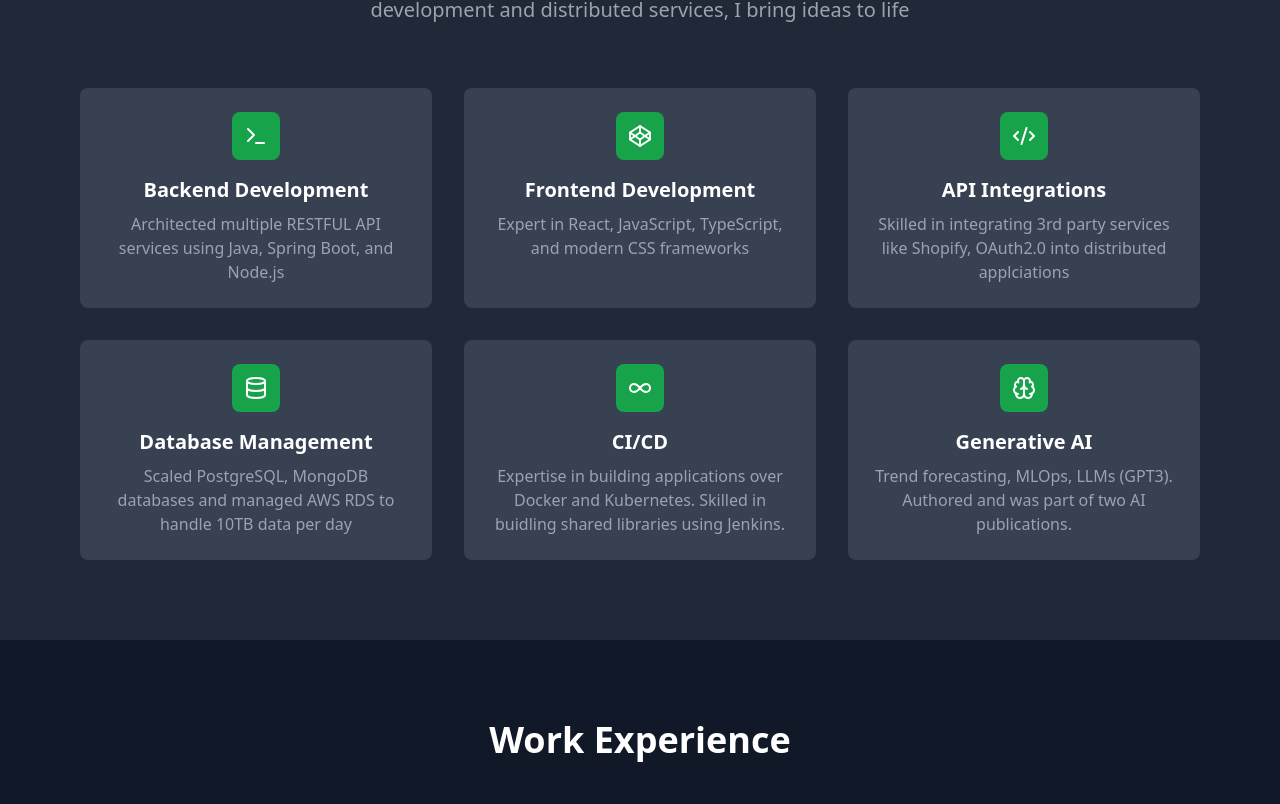
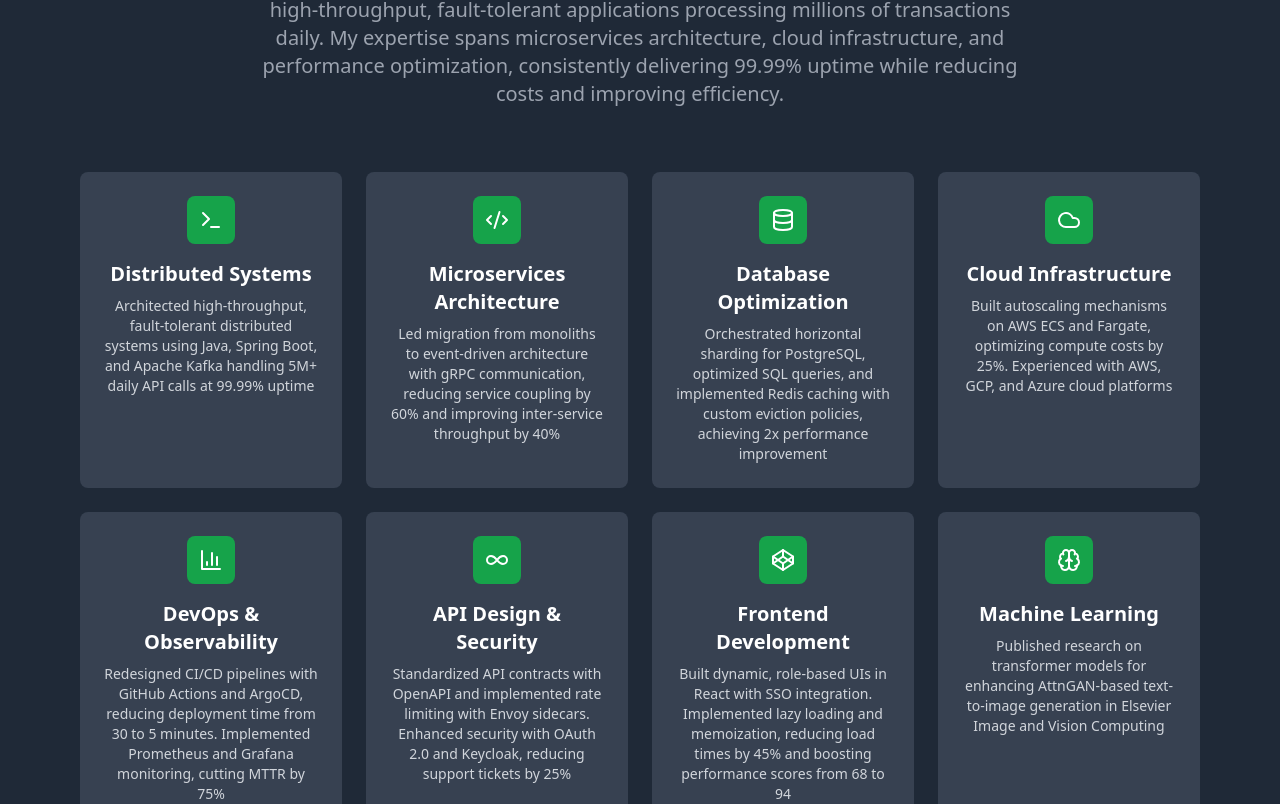
Before and after one commit to sairamkiran9/myportfolio, a React (Vite) app: page / in a window 1280 px wide. Shown: the part 996-1800 px from the top of the page. Built offline with nearby package versions, Linux system fonts and the light colour scheme.

Commit message:
chore: update info

```diff
--- a/src/components/About.tsx
+++ b/src/components/About.tsx
@@ -1,37 +1,47 @@
 import { motion } from 'framer-motion';
-import { Brain, Code2, Codepen, Infinity, Database, Terminal } from 'lucide-react';
+import { Brain, Code2, Codepen, Infinity, Database, Terminal, Cloud, BarChart3 } from 'lucide-react';
 
 export default function About() {
   const skills = [
     {
       icon: <Terminal className="w-6 h-6" />,
-      title: "Backend Development",
-      description: "Architected multiple RESTFUL API services using Java, Spring Boot, and Node.js"
-    },
-    {
-      icon: <Codepen className="w-6 h-6 bd-organe" />,
-      title: "Frontend Development",
-      description: "Expert in React, JavaScript, TypeScript, and modern CSS frameworks"
+      title: "Distributed Systems",
+      description: "Architected high-throughput, fault-tolerant distributed systems using Java, Spring Boot, and Apache Kafka handling 5M+ daily API calls at 99.99% uptime"
     },
     {
       icon: <Code2 className="w-6 h-6" />,
-      title: "API Integrations",
-      description: "Skilled in integrating 3rd party services like Shopify, OAuth2.0 into distributed applciations"
+      title: "Microservices Architecture",
+      description: "Led migration from monoliths to event-driven architecture with gRPC communication, reducing service coupling by 60% and improving inter-service throughput by 40%"
     },
     {
       icon: <Database className="w-6 h-6" />,
-      title: "Database Management",
-      description: "Scaled PostgreSQL, MongoDB databases and managed AWS RDS to handle 10TB data per day"
+      title: "Database Optimization",
+      description: "Orchestrated horizontal sharding for PostgreSQL, optimized SQL queries, and implemented Redis caching with custom eviction policies, achieving 2x performance improvement"
+    },
+    {
+      icon: <Cloud className="w-6 h-6" />,
+      title: "Cloud Infrastructure",
+      description: "Built autoscaling mechanisms on AWS ECS and Fargate, optimizing compute costs by 25%. Experienced with AWS, GCP, and Azure cloud platforms"
+    },
+    {
+      icon: <BarChart3 className="w-6 h-6" />,
+      title: "DevOps & Observability",
+      description: "Redesigned CI/CD pipelines with GitHub Actions and ArgoCD, reducing deployment time from 30 to 5 minutes. Implemented Prometheus and Grafana monitoring, cutting MTTR by 75%"
     },
     {
       icon: <Infinity className="w-6 h-6" />,
-      title: "CI/CD",
-      description: "Expertise in building applications over Docker and Kubernetes. Skilled in buidling shared libraries using Jenkins."
+      title: "API Design & Security",
+      description: "Standardized API contracts with OpenAPI and implemented rate limiting with Envoy sidecars. Enhanced security with OAuth 2.0 and Keycloak, reducing support tickets by 25%"
+    },
+    {
+      icon: <Codepen className="w-6 h-6" />,
+      title: "Frontend Development",
+      description: "Built dynamic, role-based UIs in React with SSO integration. Implemented lazy loading and memoization, reducing load times by 45% and boosting performance scores from 68 to 94"
     },
     {
       icon: <Brain className="w-6 h-6" />,
-      title: "Generative AI",
-      description: "Trend forecasting, MLOps, LLMs (GPT3). Authored and was part of two AI publications."
+      title: "Machine Learning",
+      description: "Published research on transformer models for enhancing AttnGAN-based text-to-image generation in Elsevier Image and Vision Computing"
     }
   ];
 
@@ -45,20 +55,20 @@ export default function About() {
           className="text-center mb-16"
         >
           <h2 className="text-4xl font-bold text-white mb-4">About Me</h2>
-          <p className="text-xl text-gray-400 max-w-2xl mx-auto">
-          I'm a problem solver, passionate about software engineering and distributed applications. With over 3 years of experience in full-stack development and distributed services, I bring ideas to life
+          <p className="text-xl text-gray-400 max-w-3xl mx-auto">
+            I'm a software engineer specializing in distributed systems and full-stack development. With experience at Skyline Infrastructure and Amdocs, I've built high-throughput, fault-tolerant applications processing millions of transactions daily. My expertise spans microservices architecture, cloud infrastructure, and performance optimization, consistently delivering 99.99% uptime while reducing costs and improving efficiency.
           </p>
         </motion.div>
 
-        <div className="grid grid-cols-1 md:grid-cols-3 gap-8">
+        <div className="grid grid-cols-1 md:grid-cols-2 lg:grid-cols-4 gap-6">
           {skills.map((skill, index) => (
             <motion.div
               key={index}
               initial={{ opacity: 0, y: 20 }}
               whileInView={{ opacity: 1, y: 0 }}
               viewport={{ once: true }}
-              transition={{ delay: index * 0.2 }}
-              className="bg-gray-700 p-6 rounded-lg hover:bg-gray-600 transition-colors"
+              transition={{ delay: index * 0.1 }}
+              className="bg-gray-700 p-6 rounded-lg hover:bg-gray-600 transition-colors h-full"
             >
               <motion.div
                 whileHover={{ scale: 1.1 }}
@@ -67,7 +77,7 @@ export default function About() {
                 {skill.icon}
               </motion.div>
               <h3 className="text-xl font-bold text-white mb-2 text-center">{skill.title}</h3>
-              <p className="text-gray-400 text-center">{skill.description}</p>
+              <p className="text-gray-300 text-center text-sm">{skill.description}</p>
             </motion.div>
           ))}
         </div>
--- a/src/components/Hero.tsx
+++ /dev/null
@@ -1 +0,0 @@
-// This file is now obsolete, please use the Hero component in the Hero subdirectory instead
--- a/src/components/Hero/VennDiagram/VennDiagram.tsx
+++ b/src/components/Hero/VennDiagram/VennDiagram.tsx
@@ -32,8 +32,8 @@ const VennDiagram = () => {
         />
 
         {/* Labels */}
-        <text x="200" y="120" fontFamily="sans-serif" fontSize="18" fill="white" opacity="0.9" textAnchor="middle">Full Stack</text>
-        <text x="490" y="120" fontFamily="sans-serif" fontSize="18" fill="white" opacity="0.9" textAnchor="middle">AI/ML</text>
+        <text x="200" y="120" fontFamily="sans-serif" fontSize="18" fill="white" opacity="0.9" textAnchor="middle">Backend</text>
+        <text x="490" y="120" fontFamily="sans-serif" fontSize="18" fill="white" opacity="0.9" textAnchor="middle">Event Driven</text>
         <text x="345" y="440" fontFamily="sans-serif" fontSize="18" fill="white" opacity="0.9" textAnchor="middle">Cloud Infra</text>
 
         {/* Gradient Definitions */}
--- a/src/components/Skills/Skills.tsx
+++ b/src/components/Skills/Skills.tsx
@@ -2,23 +2,49 @@ import { motion } from 'framer-motion';
 import SkillCategory from './SkillCategory';
 
 const skillsData = {
-  frontend: [
-    { title: 'React', level: 90, color: 'bg-blue-500' },
-    { title: 'TypeScript', level: 85, color: 'bg-blue-400' },
-    { title: 'CSS/Tailwind', level: 95, color: 'bg-blue-600' },
-    { title: 'Next.js', level: 80, color: 'bg-blue-500' },
+  languages: [
+    { title: 'Java', level: 95, color: 'bg-red-500' },
+    { title: 'Python', level: 90, color: 'bg-red-400' },
+    { title: 'JavaScript', level: 85, color: 'bg-red-600' },
+    { title: 'TypeScript', level: 85, color: 'bg-red-500' },
+    { title: 'Go', level: 80, color: 'bg-red-400' },
+    { title: 'C++', level: 75, color: 'bg-red-600' },
+    { title: 'SQL', level: 90, color: 'bg-red-500' },
+    { title: 'Shell', level: 80, color: 'bg-red-400' },
   ],
-  backend: [
-    { title: 'Node.js', level: 85, color: 'bg-green-500' },
-    { title: 'Python', level: 80, color: 'bg-green-400' },
-    { title: 'PostgreSQL', level: 75, color: 'bg-green-600' },
-    { title: 'GraphQL', level: 70, color: 'bg-green-500' },
+  frameworks: [
+    { title: 'Spring Boot', level: 95, color: 'bg-blue-500' },
+    { title: 'React', level: 90, color: 'bg-blue-400' },
+    { title: 'Node.js', level: 85, color: 'bg-blue-600' },
+    { title: 'Apache Kafka', level: 90, color: 'bg-blue-500' },
+    { title: 'gRPC', level: 85, color: 'bg-blue-400' },
+    { title: 'JUnit', level: 85, color: 'bg-blue-600' },
+    { title: 'Hadoop', level: 80, color: 'bg-blue-500' },
+    { title: 'Helm', level: 75, color: 'bg-blue-400' },
   ],
-  tools: [
-    { title: 'Git', level: 90, color: 'bg-purple-500' },
-    { title: 'Docker', level: 75, color: 'bg-purple-400' },
-    { title: 'AWS', level: 70, color: 'bg-purple-600' },
-    { title: 'CI/CD', level: 80, color: 'bg-purple-500' },
+  databases: [
+    { title: 'PostgreSQL', level: 95, color: 'bg-green-500' },
+    { title: 'MongoDB', level: 90, color: 'bg-green-400' },
+    { title: 'Redis', level: 90, color: 'bg-green-600' },
+    { title: 'Kafka Streams', level: 85, color: 'bg-green-500' },
+  ],
+  devops: [
+    { title: 'Docker', level: 95, color: 'bg-purple-500' },
+    { title: 'Kubernetes', level: 90, color: 'bg-purple-400' },
+    { title: 'GitHub Actions', level: 85, color: 'bg-purple-600' },
+    { title: 'Jenkins', level: 90, color: 'bg-purple-500' },
+    { title: 'ArgoCD', level: 85, color: 'bg-purple-400' },
+    { title: 'Prometheus', level: 80, color: 'bg-purple-600' },
+    { title: 'Grafana', level: 80, color: 'bg-purple-500' },
+    { title: 'Envoy', level: 75, color: 'bg-purple-400' },
+  ],
+  cloud: [
+    { title: 'AWS', level: 90, color: 'bg-yellow-500' },
+    { title: 'GCP', level: 85, color: 'bg-yellow-400' },
+    { title: 'Azure', level: 80, color: 'bg-yellow-600' },
+    { title: 'AWS ECS', level: 90, color: 'bg-yellow-500' },
+    { title: 'AWS Fargate', level: 85, color: 'bg-yellow-400' },
+    { title: 'Consul', level: 80, color: 'bg-yellow-600' },
   ],
 };
 
@@ -26,18 +52,25 @@ export default function Skills() {
   return (
     <section className="py-20 bg-gray-900">
       <div className="max-w-6xl mx-auto px-4">
-        <motion.h2
+        <motion.div
           initial={{ opacity: 0, y: 20 }}
           whileInView={{ opacity: 1, y: 0 }}
           viewport={{ once: true }}
-          className="text-4xl font-bold text-center text-white mb-16"
+          className="text-center mb-16"
         >
-          Skills & Expertise
-        </motion.h2>
+          <h2 className="text-4xl font-bold text-white mb-4">Skills & Expertise</h2>
+          <p className="text-xl text-gray-400 max-w-3xl mx-auto">
+            With experience building high-throughput, fault-tolerant distributed systems processing millions of transactions daily, I've developed expertise across the full technology stack.
+          </p>
+        </motion.div>
 
-        <SkillCategory title="Frontend Development" skills={skillsData.frontend} />
-        <SkillCategory title="Backend Development" skills={skillsData.backend} />
-        <SkillCategory title="Tools & Technologies" skills={skillsData.tools} />
+        <div className="space-y-16">
+          <SkillCategory title="Programming Languages" skills={skillsData.languages} />
+          <SkillCategory title="Frameworks & Libraries" skills={skillsData.frameworks} />
+          <SkillCategory title="Databases & Data Systems" skills={skillsData.databases} />
+          <SkillCategory title="DevOps & CI/CD" skills={skillsData.devops} />
+          <SkillCategory title="Cloud & Infrastructure" skills={skillsData.cloud} />
+        </div>
       </div>
     </section>
   );
```
Also changed, not shown: 1 other file (tests, documents, lock files or other folders).
